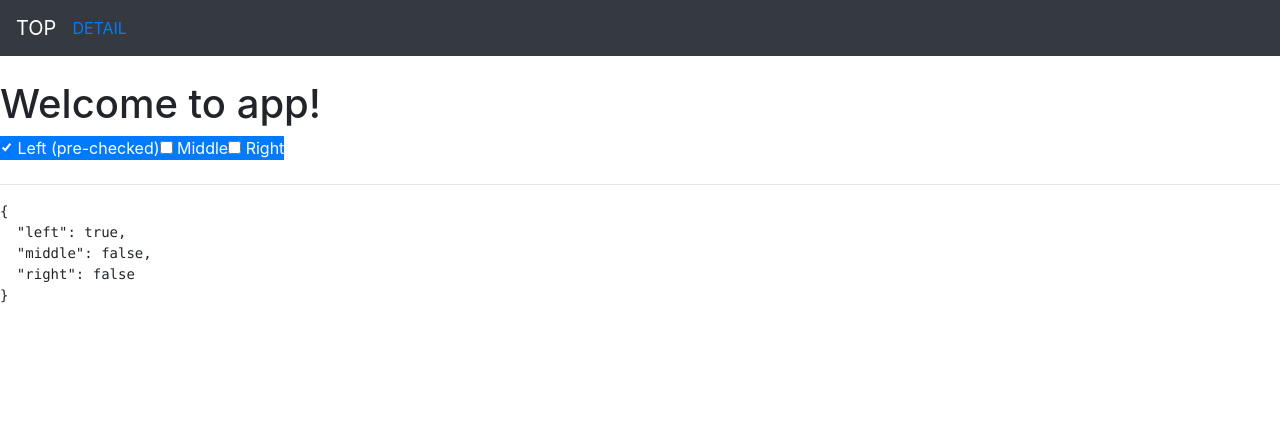
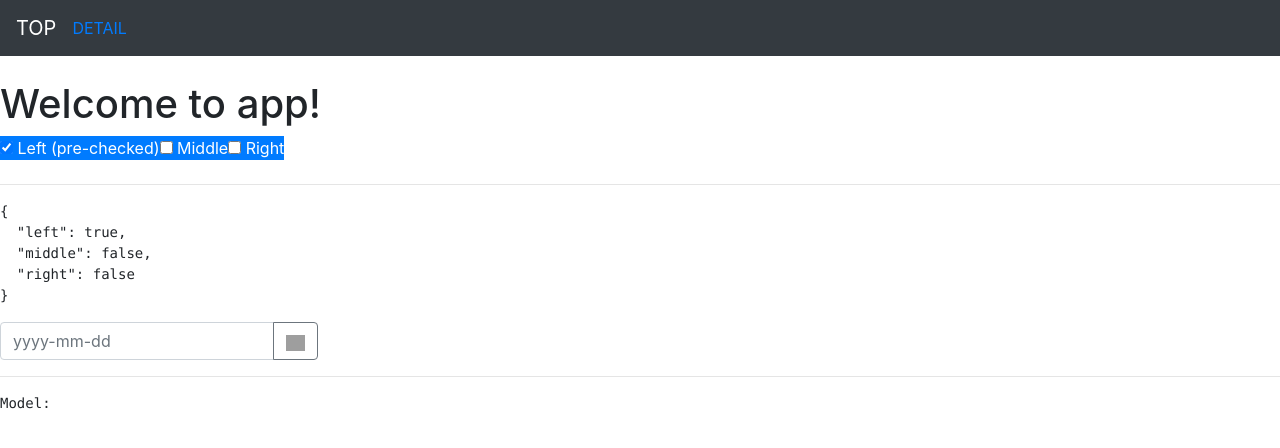
Before and after one commit to ponkore/angularjs-study-app, an Angular app: page / in a window 1280 px wide. Shown: the top 448 px of the page. Built offline with nearby package versions, Linux system fonts and the light colour scheme; grey boxes are pictures that could not be loaded.

Commit message:
test passing

```diff
--- a/src/app/app.component.html
+++ b/src/app/app.component.html
@@ -12,6 +12,7 @@
 </nav>
 
 <app-buttons-checkbox></app-buttons-checkbox>
+<app-ngbd-datepicker-popup></app-ngbd-datepicker-popup>
 
 <main role="main" class="container">
   <router-outlet></router-outlet>
--- a/src/app/components/buttons-checkbox/buttons-checkbox.module.ts
+++ b/src/app/components/buttons-checkbox/buttons-checkbox.module.ts
@@ -1,15 +1,14 @@
 import { NgModule } from '@angular/core';
 import { NgbModule } from '@ng-bootstrap/ng-bootstrap';
 import { CommonModule } from '@angular/common';
-import { FormsModule, ReactiveFormsModule } from '@angular/forms';
+import { FormsModule } from '@angular/forms';
 import { ButtonsCheckboxComponent } from './buttons-checkbox.component';
 
 @NgModule({
   imports: [
     CommonModule,
-    ReactiveFormsModule,
     NgbModule,
-    FormsModule   // これが重要!!!
+    FormsModule
   ],
   declarations: [ButtonsCheckboxComponent],
   exports: [ButtonsCheckboxComponent]
```
Also changed, not shown: src/app/app.module.ts (+5 -3 lines), src/app/components/ngbd-datepicker-popup/ngbd-datepicker-popup.module.ts (+6 -1 lines), 1 other file (tests, documents, lock files or other folders).
